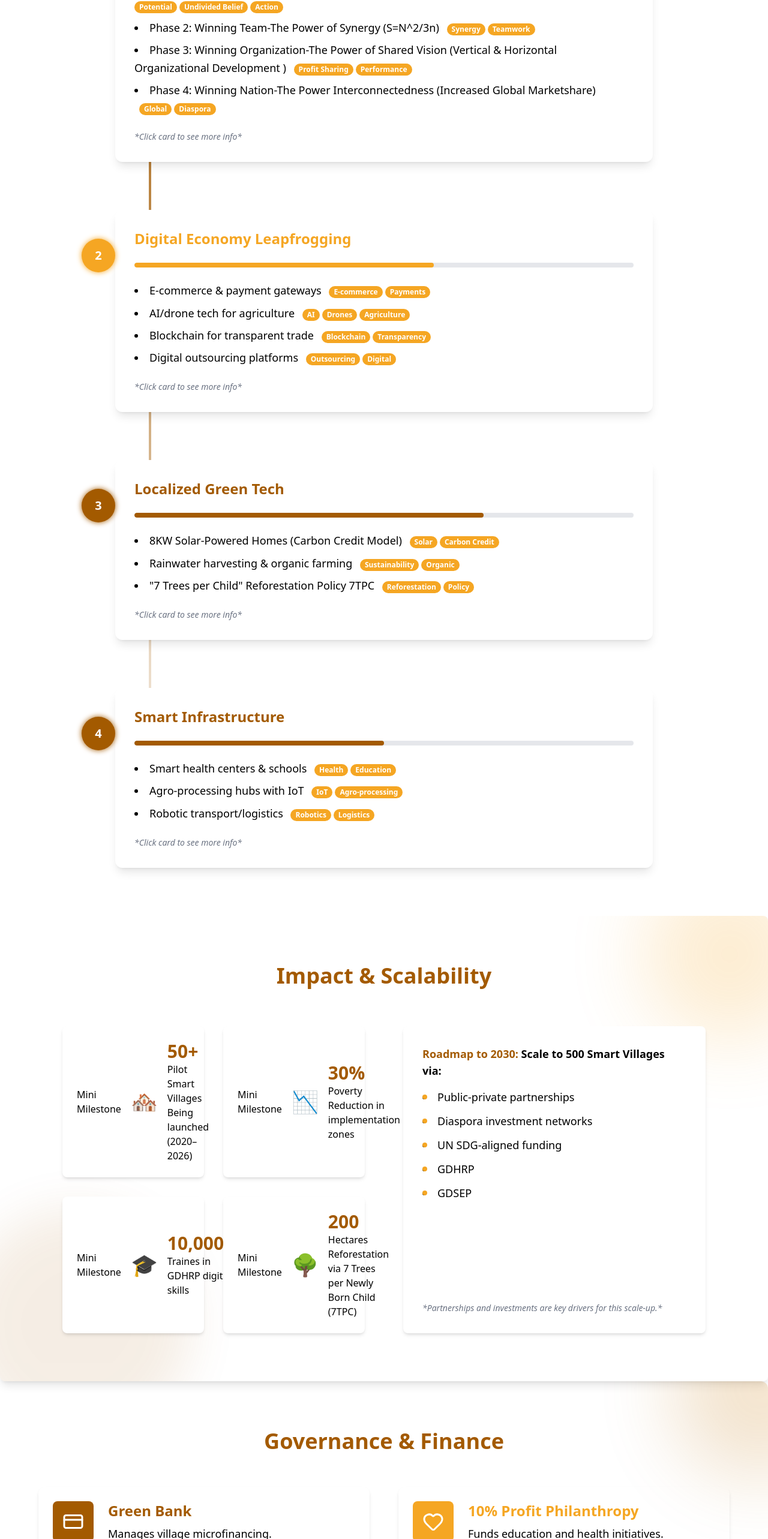
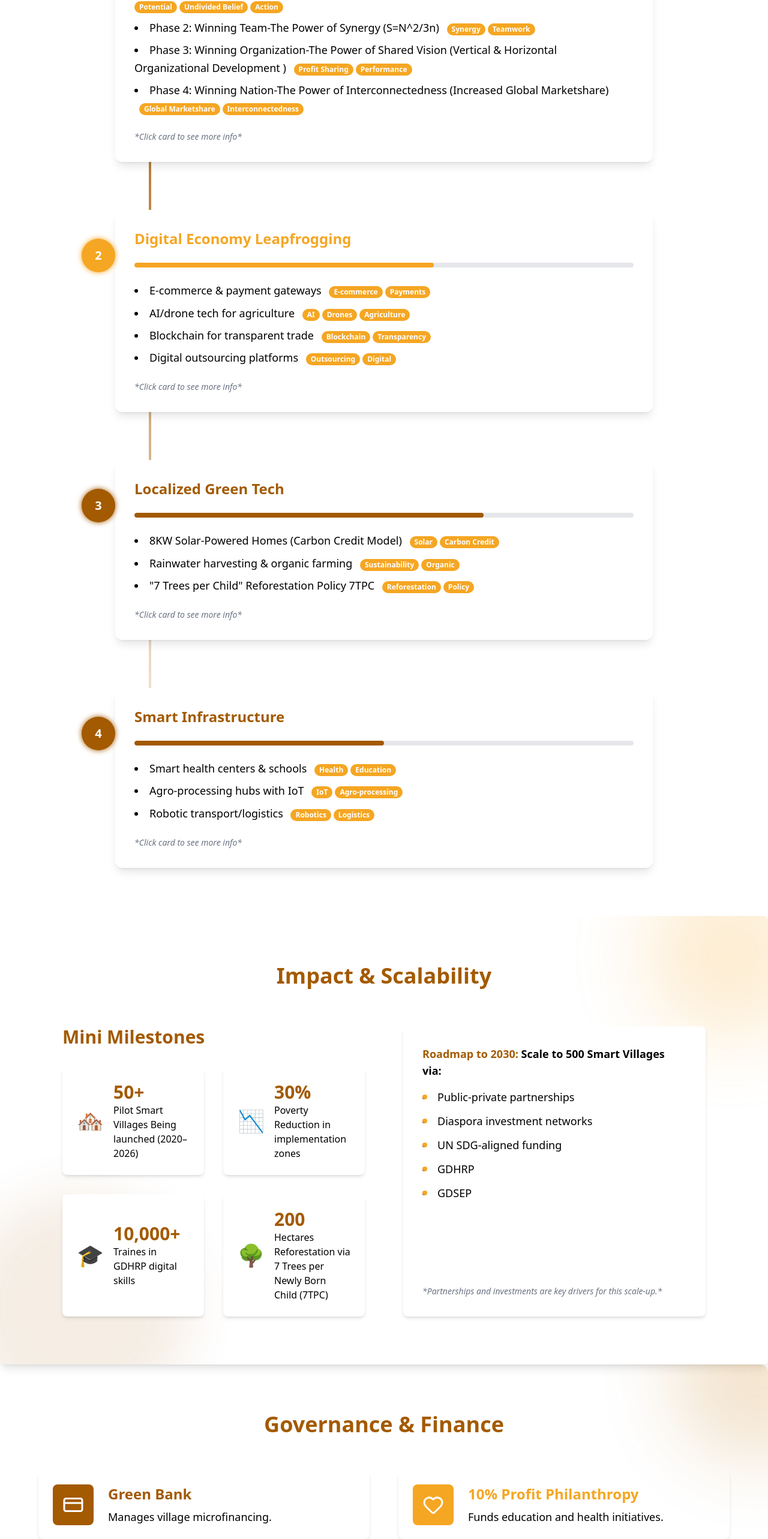
Before and after one commit to bellapacxx/sunvilafoundation, a Next.js app: page / in a window 1280 px wide. Shown: the part 2809-5375 px from the top of the page at 60% size. Built offline with nearby package versions, Linux system fonts and the light colour scheme.

Commit message:
first commitssssssssssssssssssssssxsjzf

```diff
--- a/app/components/layout/Footer.tsx
+++ b/app/components/layout/Footer.tsx
@@ -11,6 +11,12 @@ export default function Footer() {
           <p className="mt-1 text-sm max-w-xs">
             <Link href="/" className="hover:text-[#F5A623] transition-colors">
             www.sunvilafoundation.io
+          </Link>
+          <Link href="www.sunvilacoin.io" className="hover:text-[#F5A623] transition-colors">
+            www.sunvilacoin.io
+          </Link>
+          <Link href="www.sunvilagold.io" className="hover:text-[#F5A623] transition-colors">
+            www.sunvilagold.io
           </Link>
           </p>
         </div>
--- a/app/components/sections/CoreInitiatives.tsx
+++ b/app/components/sections/CoreInitiatives.tsx
@@ -11,7 +11,7 @@ export default function CoreInitiatives() {
         { text: "Phase 1: Winning Mentality-The Power of Vision + Undivided Belief + Potential + Action", tags: ["Vision","Potential", "Undivided Belief", "Action"] },
         { text: "Phase 2: Winning Team-The Power of Synergy (S=N^2/3n)", tags: ["Synergy", "Teamwork"] },
         { text: "Phase 3: Winning Organization-The Power of Shared Vision (Vertical & Horizontal Organizational Development )", tags: ["Profit Sharing", "Performance"] },
-        { text: "Phase 4: Winning Nation-The Power Interconnectedness (Increased Global Marketshare)", tags: ["Global", "Diaspora"] },
+        { text: "Phase 4: Winning Nation-The Power of Interconnectedness (Increased Global Marketshare)", tags: ["Global Marketshare", "Interconnectedness"] },
       ],
       iconColor: "var(--color-primary)",
       progress: 80,
--- a/app/components/sections/ImpactScalability.tsx
+++ b/app/components/sections/ImpactScalability.tsx
@@ -100,11 +100,19 @@ export default function ImpactScalability() {
   <div className="absolute -top-20 -right-20 w-72 h-72 bg-[var(--color-secondary)] rounded-full opacity-20 blur-3xl pointer-events-none"></div>
   <div className="absolute -bottom-24 -left-16 w-96 h-96 bg-[var(--color-primary)] rounded-full opacity-10 blur-2xl pointer-events-none"></div>
 
+  {/* Section Title */}
   <h2 className="text-4xl font-heading font-bold text-[var(--color-primary)] mb-16 text-center relative z-10">
     Impact & Scalability
   </h2>
 
   <div className="px-20 grid md:grid-cols-2 gap-16 relative z-10">
+    {/* Left Column */}
+    <div className="flex flex-col">
+      {/* Mini Milestone Header */}
+      <h3 className="text-3xl font-semibold text-[var(--color-primary)] mb-8">
+        Mini Milestones
+      </h3>
+
       {/* Stats Cards */}
       <div className="grid grid-cols-2 gap-8">
         {stats.map(({ label, suffix, icon }, i) => (
@@ -112,7 +120,6 @@ export default function ImpactScalability() {
             key={i}
             className="flex items-center space-x-4 bg-white rounded-lg shadow-md p-6 hover:shadow-xl transition"
           >
-               <h1>Mini Milestone</h1>
             <div className="text-4xl">{icon}</div>
             <div>
               <p className="text-3xl font-extrabold text-[var(--color-primary)]">
@@ -123,8 +130,9 @@ export default function ImpactScalability() {
           </div>
         ))}
       </div>
+    </div>
 
-        {/* Roadmap Card */}
+    {/* Right Column - Roadmap */}
     <div className="bg-white rounded-lg shadow-md p-8 flex flex-col">
       <p className="text-lg font-semibold text-textDark mb-4">
         <span className="font-bold text-[var(--color-primary)]">Roadmap to 2030:</span> Scale
@@ -146,5 +154,6 @@ export default function ImpactScalability() {
     </div>
   </div>
 </section>
+
   );
 }
```
Lines whose indentation alone changed are shown as unchanged.
